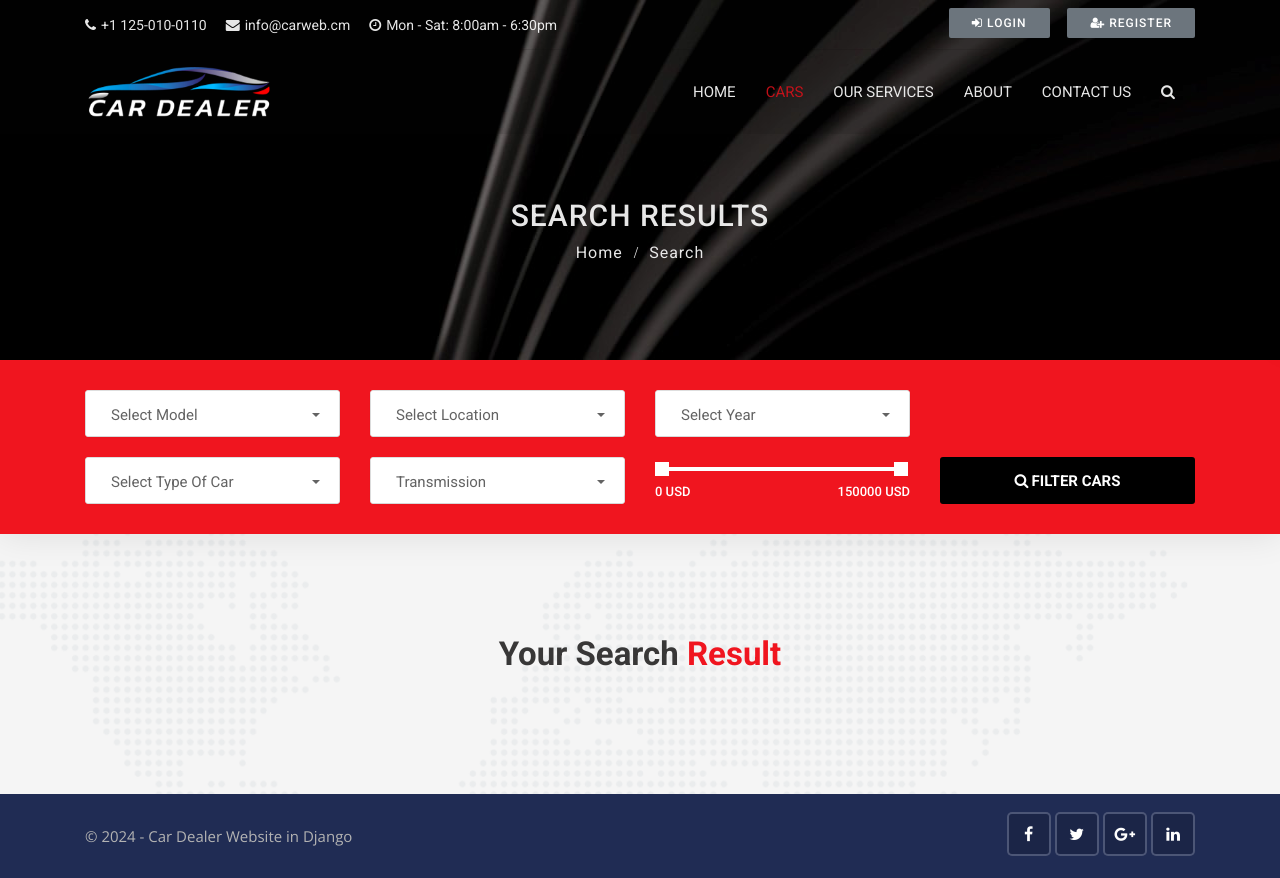
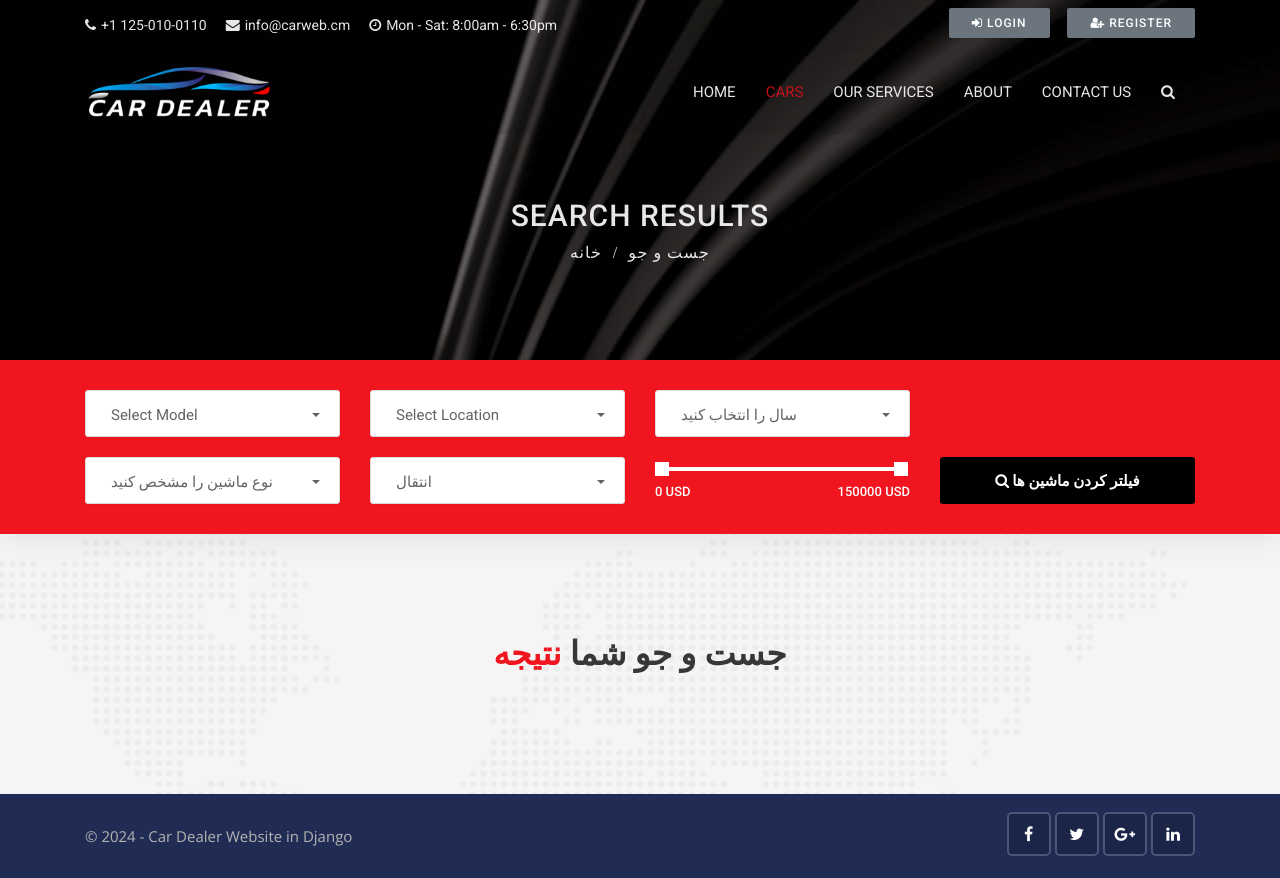
Before and after one commit to Ali-M-Tabatabaei/online-car-store, a Django app: page /cars/search in a window 1280 px wide. Run offline with Django 3.2, Linux system fonts and the light colour scheme; data that the repository does not hold is empty; some libraries are stand-ins or nearby versions.

Commit message:
Update search.html

```diff
--- a/webApp/templates/cars/search.html
+++ b/webApp/templates/cars/search.html
@@ -5,20 +5,18 @@
 {% block content %}
 {% load humanize %}
 <!-- Banner start -->
-<!-- Log on to codeastro.com for more projects -->
 <div class="sub-banner overview-bgi">
     <div class="container breadcrumb-area">
         <div class="breadcrumb-areas">
             <h1>Search Results</h1>
             <ul class="breadcrumbs">
-                <li><a href="index.html">Home</a></li>
-                <li class="active">Search</li>
+                <li><a href="index.html">خانه</a></li>
+                <li class="active">جست و جو</li>
             </ul>
         </div>
     </div>
 </div>
 <!-- Banner end -->
-<!-- Log on to codeastro.com for more projects -->
 <!-- Search box 3 start -->
 <div class="search-box-3 sb-7 bg-active">
     <div class="container">
@@ -49,7 +47,7 @@
                         <div class="col-lg-3 col-md-6 col-sm-6 col-6">
                             <div class="form-group">
                                 <select class="selectpicker search-fields" name="year">
-                                    <option selected='selected' disabled='disabled'>Select Year</option>
+                                    <option selected='selected' disabled='disabled'>سال را انتخاب کنید</option>
                                     {% for year in year_search %}
                                       <option value="{{year}}">{{year}}</option>
                                     {% endfor %}
@@ -62,7 +60,7 @@
                         <div class="col-lg-3 col-md-6 col-sm-6 col-6">
                             <div class="form-group">
                                 <select class="selectpicker search-fields" name="body_style">
-                                    <option selected='selected' disabled='disabled'>Select Type Of Car</option>
+                                    <option selected='selected' disabled='disabled'>نوع ماشین را مشخص کنید</option>
                                     {% for body_style in body_style_search %}
                                       <option value="{{body_style}}">{{body_style}}</option>
                                     {% endfor %}
@@ -72,7 +70,7 @@
                         <div class="col-lg-3 col-md-6 col-sm-6 col-6">
                             <div class="form-group">
                                 <select class="selectpicker search-fields" name="transmission">
-                                    <option selected='selected' disabled='disabled'>Transmission</option>
+                                    <option selected='selected' disabled='disabled'>انتقال</option>
                                     {% for transmission in transmission_search %}
                                       <option value="{{transmission}}">{{transmission}}</option>
                                     {% endfor %}
@@ -87,11 +85,10 @@
                                 </div>
                             </div>
                         </div>
-						<!-- Log on to codeastro.com for more projects -->
                         <div class="col-lg-3 col-md-6 col-sm-6 col-6">
                             <div class="form-group">
                                 <button class="btn btn-block button-theme btn-md">
-                                    <i class="fa fa-search"></i>Filter Cars
+                                    <i class="fa fa-search"></i>فیلتر کردن ماشین ها
                                 </button>
                             </div>
                         </div>
@@ -108,7 +105,7 @@
     <div class="container">
         <!-- Main title -->
         <div class="main-title">
-            <h1>Your Search <span>Result</span></h1>
+            <h1>جست و جو شما <span>نتیجه</span></h1>
             <!-- <p>Lorem ipsum dolor sit amet, consectetur adipiscing elit.</p> -->
         </div>
         <div class="row">
@@ -117,12 +114,12 @@
                 <div class="car-box">
                     <div class="car-thumbnail">
                         <a href="{% url 'car_detail' car.id %}" class="car-img">
-                            <div class="tag">For Sale</div>
+                            <div class="tag">برای فروش</div>
                             <img class="d-block w-100" src="{{car.car_photo.url}}" alt="car" style="min-height: 262px; max-height: 262px;">
                             <div class="facilities-list clearfix">
                                 <ul>
                                     <li>
-                                        <span><i class="flaticon-way"></i></span>{{car.miles | intcomma}} miles
+                                        <span><i class="flaticon-way"></i></span>{{car.miles | intcomma}} کیلومتر
                                     </li>
                                     <li>
                                         <span><i class="flaticon-calendar-1"></i></span>{{car.year}}
@@ -186,7 +183,6 @@
                         </div>
                     </div>
                 </div>
-				<!-- Log on to codeastro.com for more projects -->
             </div>
           {% endfor %}
         </div>
```
